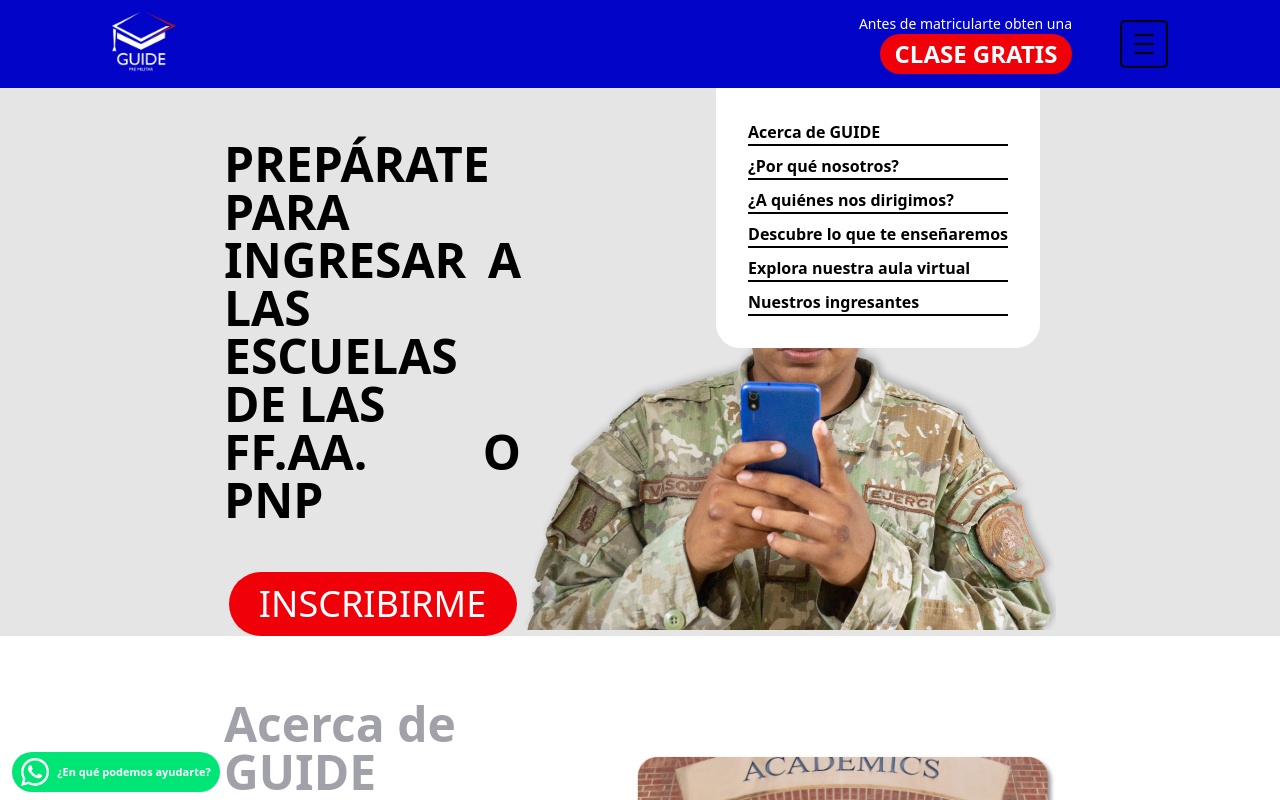
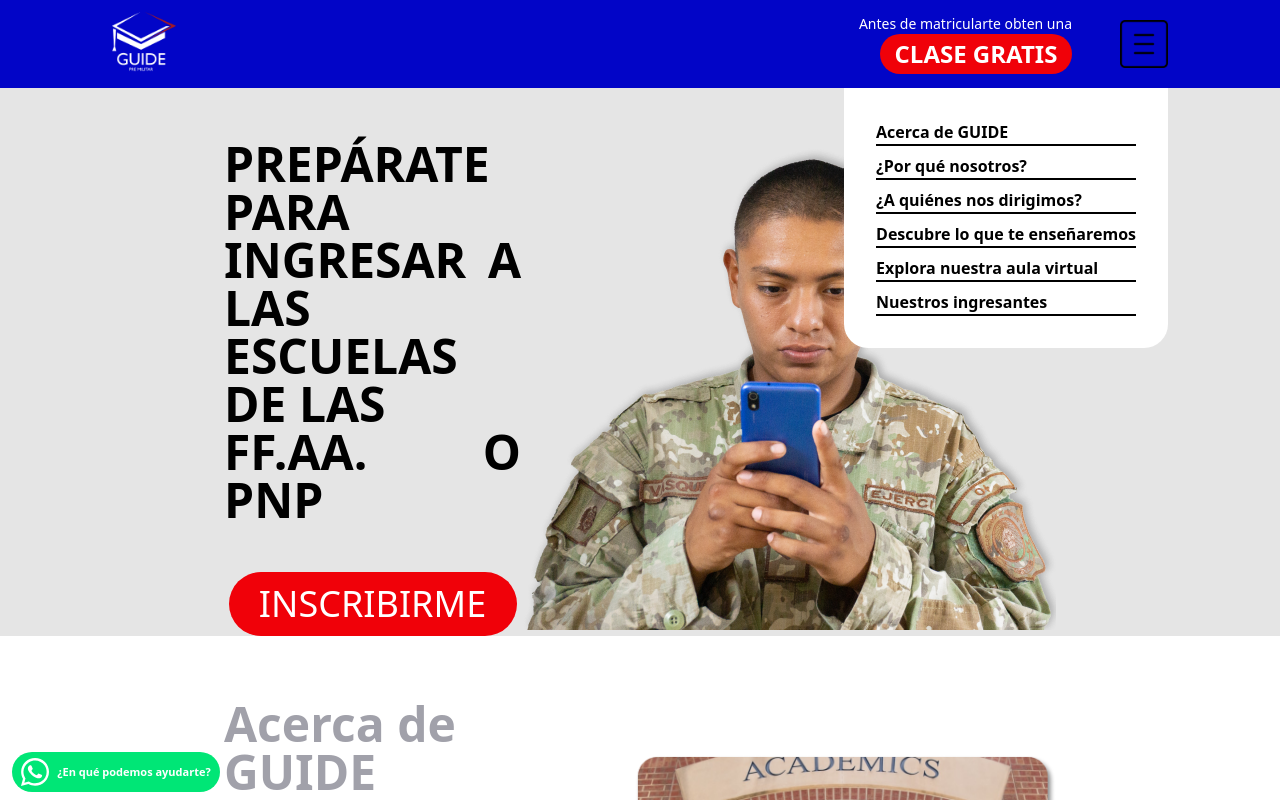
Before and after one commit to Richxdd/landing-pages, a React (Vite) app: page / in a window 1280 px wide. Both pictures are taken after a click on the picture 1144 px from the left and 44 px from the top of the page. Shown: the top 800 px of the page. Built offline with nearby package versions, Linux system fonts and the light colour scheme.

Commit message:
first commit

```diff
--- a/src/components/Menu.jsx
+++ b/src/components/Menu.jsx
@@ -3,8 +3,8 @@ import React from 'react'
 const Menu = () => {
     return (
 
-
-        <div className=' constainer fixed p-8 mt-14 bg-white rounded-bl-3xl rounded-br-3xl w-full  lg:w-auto lg:top-8 lg:right-60 z-40'>
+        <div className='container relative'>
+        <div className='p-8 mt-14 bg-white rounded-bl-3xl rounded-br-3xl w-full  lg:w-auto lg:top-8 lg:right-[7rem] z-40 absolute'>
         <div className='justify-end mt-12 lg:mt-0'>
             <ul className='flex flex-col justify-end items-center  text-black  text-xl  gap-6 lg:text-base lg:gap-2 '>
                 <li className=' w-full border-b-4 border-black font-semibold lg:border-b-2'><a href='/'>Acerca de GUIDE</a></li>
@@ -16,6 +16,7 @@ const Menu = () => {
             </ul>
         </div>
         </div>
+        </div>
 
     )
 }
```
